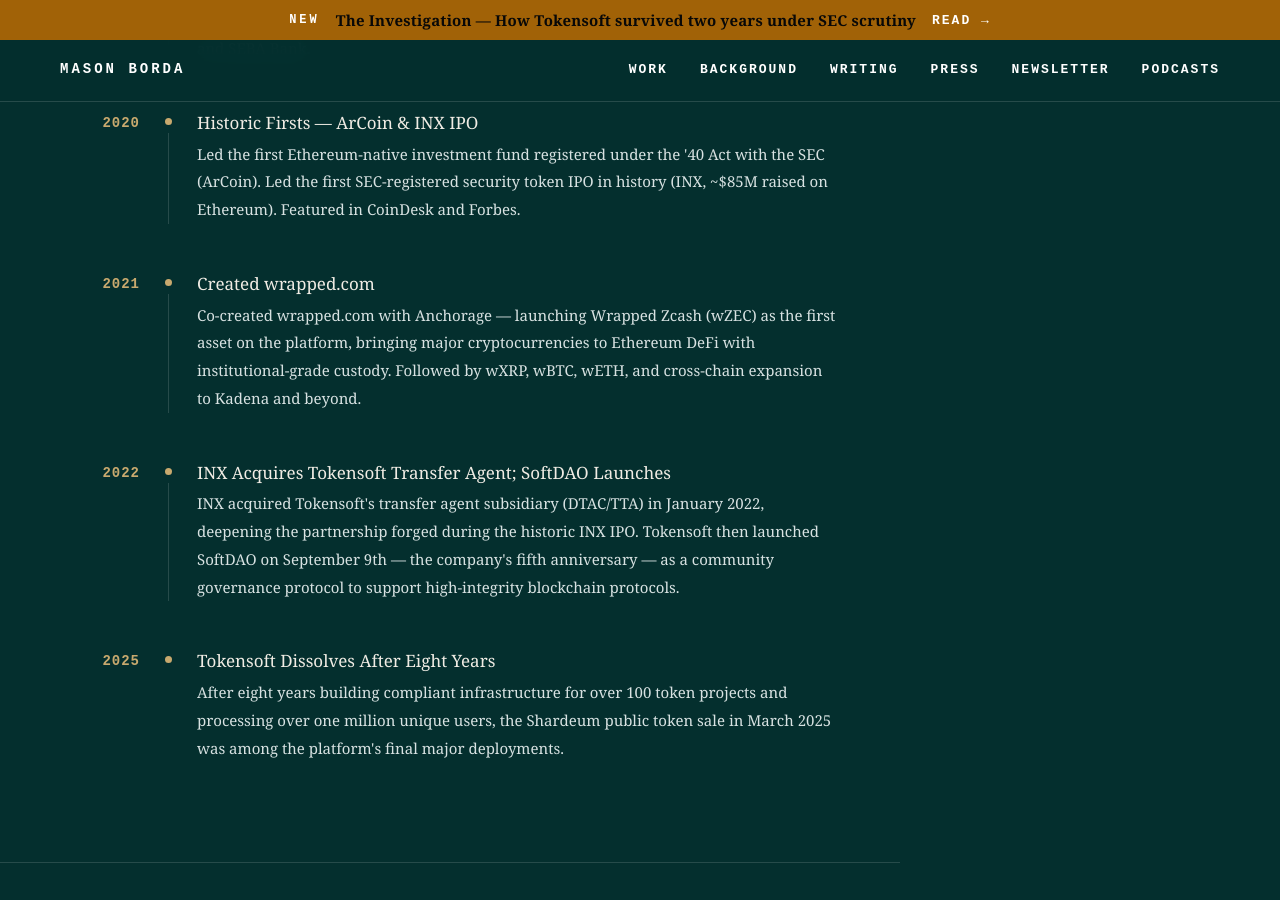
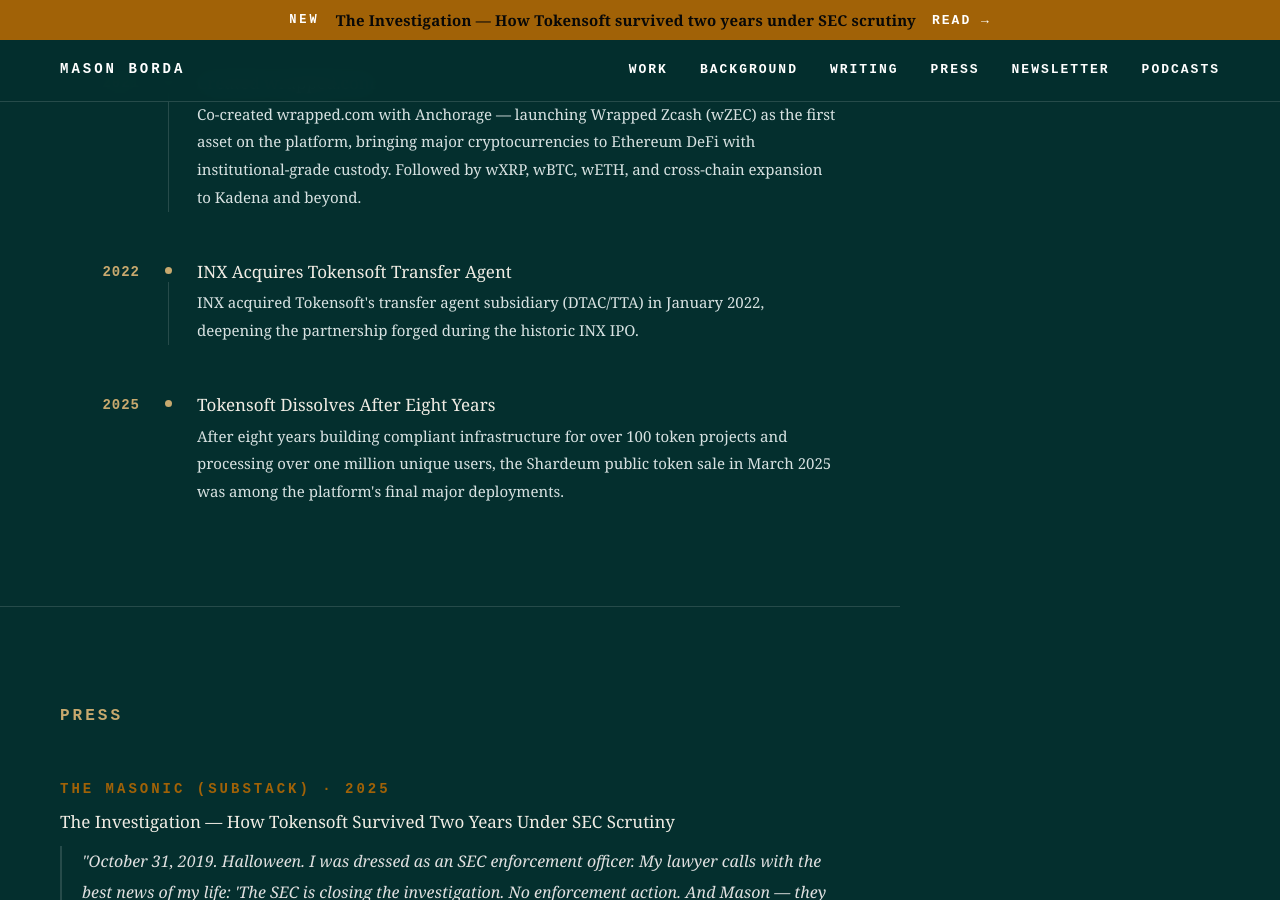
Before and after one commit to masonicGIT/masonborda, a Jekyll site: the page index.html, which Jekyll copies as it is, in a window 1280 px wide and 900 px high, scrolled down 4236 px. Built offline with Jekyll 4.4.1, drawn with Linux system fonts in a browser that asks for light colours; some of the changed text lies outside the part shown.

Commit message:
Remove SoftDAO from ventures and timeline

```diff
--- a/index.html
+++ b/index.html
@@ -592,13 +592,6 @@
     </div>
     <div class="venture">
       <div class="venture-left">
-        <div class="venture-name">SoftDAO</div>
-        <div class="venture-desc">Community governance protocol launched by Tokensoft on September 9, 2022 — the company's fifth anniversary — to support the development of high-integrity blockchain protocols. The SOFT token gave the community a direct stake in the future of compliant token infrastructure.</div>
-      </div>
-      <div class="venture-tag">Launched 2022</div>
-    </div>
-    <div class="venture">
-      <div class="venture-left">
         <div class="venture-name">Wrapped</div>
         <div class="venture-desc">Created wrapped.com — a joint initiative with Anchorage to bring major cryptocurrencies to Ethereum DeFi with institutional-grade custody. Launched Wrapped Zcash (wZEC) as the platform's first asset, followed by wXRP, wBTC, wETH and more. Covered by CoinDesk, Forbes, Nasdaq, and Decrypt.</div>
       </div>
@@ -728,8 +721,8 @@
       <div class="tl-year">2022</div>
       <div class="tl-line"><div class="tl-dot"></div><div class="tl-bar"></div></div>
       <div class="tl-content">
-        <div class="tl-title">INX Acquires Tokensoft Transfer Agent; SoftDAO Launches</div>
-        <div class="tl-desc">INX acquired Tokensoft's transfer agent subsidiary (DTAC/TTA) in January 2022, deepening the partnership forged during the historic INX IPO. Tokensoft then launched SoftDAO on September 9th — the company's fifth anniversary — as a community governance protocol to support high-integrity blockchain protocols.</div>
+        <div class="tl-title">INX Acquires Tokensoft Transfer Agent</div>
+        <div class="tl-desc">INX acquired Tokensoft's transfer agent subsidiary (DTAC/TTA) in January 2022, deepening the partnership forged during the historic INX IPO.</div>
       </div>
     </div>
     <div class="tl-item">
```
